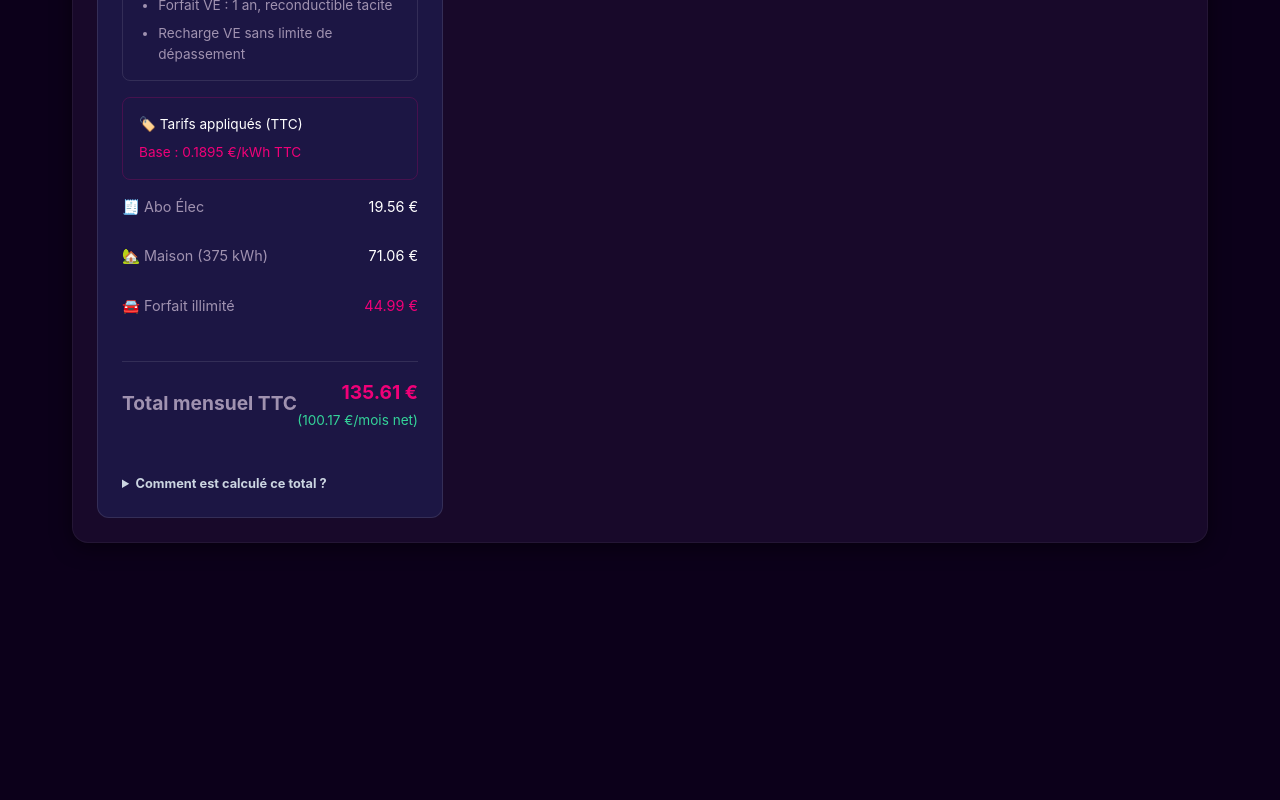
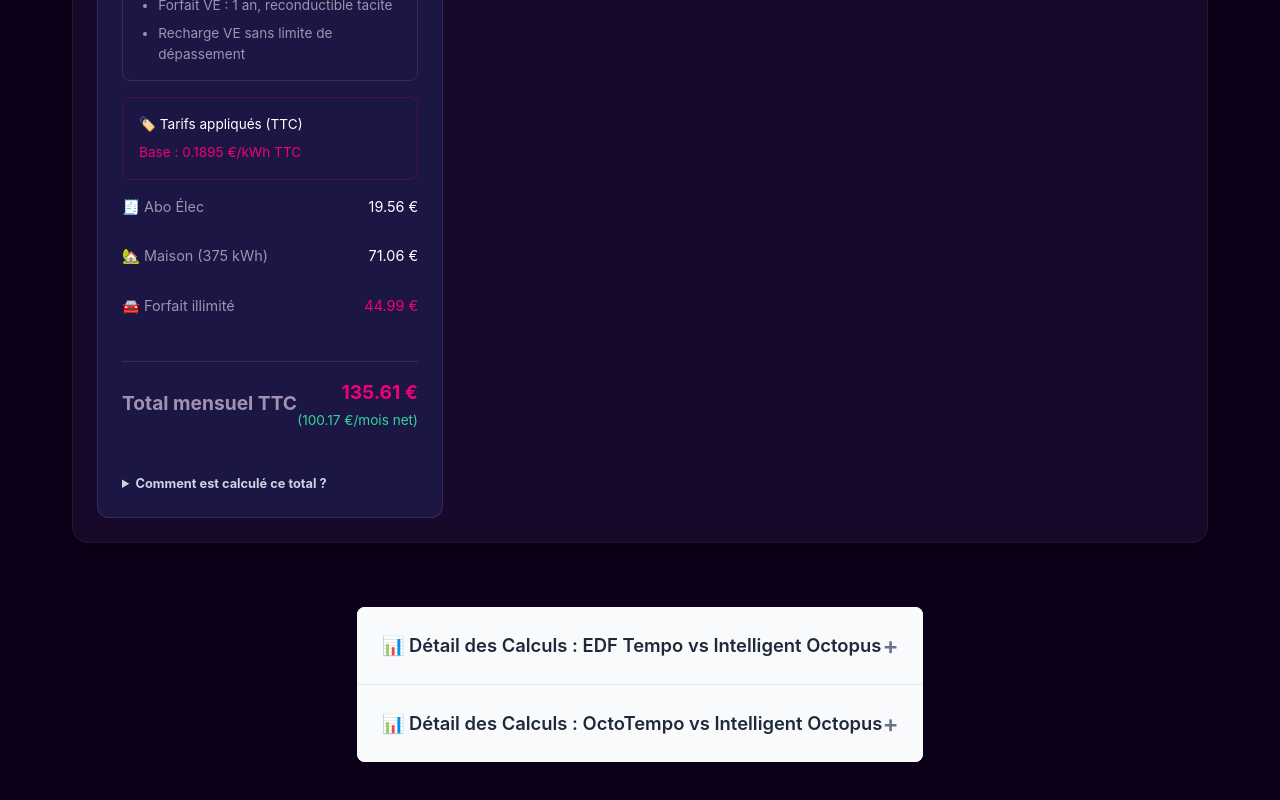
Before and after one commit to almoha73/comparateur-VE, a React (Vite) app: page / in a window 1280 px wide. Shown: the part 3837-4637 px from the top of the page. Before the commit the page ends 4412 px from the top, so only its background shows below. Built offline with nearby package versions, Linux system fonts and the light colour scheme.

Commit message:
feat: add detailed calculation view for Tempo and OctoTempo

```diff
--- a/src/App.jsx
+++ b/src/App.jsx
@@ -4,6 +4,7 @@
 import ConsumptionInputs from './components/ConsumptionInputs';
 import OfferComparison from './components/OfferComparison';
 import OfferChart from './components/OfferChart';
+import CalculationDetails from './components/CalculationDetails';
 
 function App() {
   const [power, setPower] = useState('9');
@@ -331,6 +332,8 @@
         selectedOfferId={bestOffer.id}
         offerType={offerType}
       />
+
+      <CalculationDetails />
     </div>
   );
 }
--- /dev/null
+++ b/src/components/CalculationDetails.jsx
@@ -0,0 +1,179 @@
+import React, { useState } from 'react';
+
+function CalculationDetails() {
+  const [openSection, setOpenSection] = useState(null);
+
+  const toggleSection = (section) => {
+    setOpenSection(openSection === section ? null : section);
+  };
+
+  const getButtonStyles = (section) => ({
+    width: '100%',
+    padding: '1.5rem',
+    display: 'flex',
+    justifyContent: 'space-between',
+    alignItems: 'center',
+    backgroundColor: openSection === section ? '#eff6ff' : '#f8fafc',
+    border: 'none',
+    borderBottom: '1px solid #e2e8f0',
+    cursor: 'pointer',
+    textAlign: 'left',
+    fontSize: '1.15rem',
+    fontWeight: '600',
+    color: '#1e293b',
+    transition: 'background-color 0.2s'
+  });
+
+  return (
+    <div style={{
+      margin: '2rem auto',
+      maxWidth: '1200px',
+      backgroundColor: '#fff',
+      borderRadius: '8px',
+      boxShadow: '0 4px 6px -1px rgba(0, 0, 0, 0.1)',
+      overflow: 'hidden'
+    }}>
+
+      {/* ---------------- EDF TEMPO ---------------- */}
+      <button
+        onClick={() => toggleSection('tempo')}
+        style={getButtonStyles('tempo')}
+      >
+        <span>📊 Détail des Calculs : EDF Tempo vs Intelligent Octopus</span>
+        <span style={{ fontSize: '1.5rem', color: '#64748b' }}>{openSection === 'tempo' ? '−' : '+'}</span>
+      </button>
+
+      {openSection === 'tempo' && (
+        <div style={{ padding: '2rem', color: '#334155', lineHeight: '1.6', fontSize: '0.95rem' }}>
+          <p><em>Ce document retrace l'intégralité du cheminement mathématique qui permet d'aboutir aux mensualités estimées. À fournir au client s'il souhaite vérifier la pertinence de l'algorithme.</em></p>
+
+          <hr style={{ margin: '1.5rem 0', borderColor: '#e2e8f0' }} />
+
+          <h3 style={{ color: '#0f172a', marginBottom: '1rem' }}>1. Paramètres de la simulation</h3>
+          <ul style={{ paddingLeft: '1.5rem', marginBottom: '1.5rem' }}>
+            <li><strong>Puissance souscrite :</strong> 9 kVA</li>
+            <li><strong>Consommation de la maison :</strong> 4 057 kWh / an (59% HP / 41% HC)</li>
+            <li><strong>Consommation du véhicule (VE) :</strong> 2 880 kWh / an (20% HP / 80% HC)</li>
+          </ul>
+
+          <h3 style={{ color: '#0f172a', marginBottom: '1rem' }}>2. Calcul avec EDF Tempo (Mensualité : 114,48 €)</h3>
+          <p>La spécificité d'EDF Tempo est la fluctuation du prix selon les jours. Pour obtenir une mensualité stable, nous calculons un prix "moyen lissé" sur l'année.</p>
+
+          <h4 style={{ marginTop: '1rem', marginBottom: '0.5rem' }}>A. Le "Prix Moyen Lissé" Tempo calculé par l'algorithme</h4>
+          <ul style={{ paddingLeft: '1.5rem', marginBottom: '1rem' }}>
+            <li><strong>Moyenne HC annuelle</strong> = 0,13347 € / kWh</li>
+            <li><strong>Moyenne HP annuelle</strong> = 0,20013 € / kWh</li>
+          </ul>
+
+          <h4 style={{ marginTop: '1rem', marginBottom: '0.5rem' }}>B. La facture annuelle Tempo</h4>
+          <ul style={{ paddingLeft: '1.5rem', marginBottom: '1rem' }}>
+            <li><strong>Abonnement (9 kVA) :</strong> ~249,86 € / an</li>
+            <li><strong>Maison :</strong> 701,04 € / an</li>
+            <li><strong>Véhicule (VE) :</strong> 422,78 € / an</li>
+          </ul>
+          <div style={{ backgroundColor: '#f1f5f9', padding: '1rem', borderRadius: '4px', fontWeight: 'bold' }}>
+            TOTAL ANNUEL TEMPO : 1 373,68 €<br/>
+            MENSUALITÉ LISSÉE TEMPO : 114,48 € / mois
+          </div>
+
+          <hr style={{ margin: '1.5rem 0', borderColor: '#e2e8f0' }} />
+
+          <h3 style={{ color: '#0f172a', marginBottom: '1rem' }}>3. Calcul avec Intelligent Octopus (Mensualité : 101,10 €)</h3>
+
+          <h4 style={{ marginTop: '1rem', marginBottom: '0.5rem' }}>A. La facture brute annuelle (avant remise de la cagnotte)</h4>
+          <ul style={{ paddingLeft: '1.5rem', marginBottom: '1rem' }}>
+            <li><strong>Abonnement (9 kVA) :</strong> 237,96 € / an</li>
+            <li><strong>Maison :</strong> 744,79 € / an</li>
+            <li><strong>Véhicule (VE) brut :</strong> 475,25 € / an</li>
+          </ul>
+
+          <h4 style={{ marginTop: '1rem', marginBottom: '0.5rem' }}>B. Le calcul de la Cagnotte (Bonus de recharge intelligente)</h4>
+          <p>Total Cagnotte Annuelle : 244,85 € remboursés</p>
+
+          <h4 style={{ marginTop: '1rem', marginBottom: '0.5rem' }}>C. La facture annuelle nette</h4>
+          <p>On prend le coût brut et on déduit la cagnotte générée : 1 458,00 € - 244,85 € = 1 213,15 €</p>
+          <div style={{ backgroundColor: '#ecfdf5', color: '#065f46', padding: '1rem', borderRadius: '4px', fontWeight: 'bold' }}>
+            TOTAL ANNUEL OCTOPUS : 1 213,15 €<br/>
+            MENSUALITÉ LISSÉE OCTOPUS : 101,10 € / mois
+          </div>
+        </div>
+      )}
+
+      {/* ---------------- OCTOTEMPO ---------------- */}
+      <button
+        onClick={() => toggleSection('octotempo')}
+        style={{...getButtonStyles('octotempo'), borderBottom: openSection === 'octotempo' ? '1px solid #e2e8f0' : 'none'}}
+      >
+        <span>📊 Détail des Calculs : OctoTempo vs Intelligent Octopus</span>
+        <span style={{ fontSize: '1.5rem', color: '#64748b' }}>{openSection === 'octotempo' ? '−' : '+'}</span>
+      </button>
+
+      {openSection === 'octotempo' && (
+        <div style={{ padding: '2rem', color: '#334155', lineHeight: '1.6', fontSize: '0.95rem' }}>
+          <p><em>Même logique que pour EDF Tempo, mais appliquée aux tarifs saisonniers d'OctoTempo (saisonnalité propre à Octopus Energy).</em></p>
+
+          <hr style={{ margin: '1.5rem 0', borderColor: '#e2e8f0' }} />
+
+          <h3 style={{ color: '#0f172a', marginBottom: '1rem' }}>1. Paramètres de la simulation</h3>
+          <ul style={{ paddingLeft: '1.5rem', marginBottom: '1.5rem' }}>
+            <li><strong>Puissance souscrite :</strong> 9 kVA</li>
+            <li><strong>Consommation de la maison :</strong> 4 057 kWh / an (59% HP / 41% HC)</li>
+            <li><strong>Consommation du véhicule (VE) :</strong> 2 880 kWh / an (20% HP / 80% HC)</li>
+          </ul>
+
+          <h3 style={{ color: '#0f172a', marginBottom: '1rem' }}>2. Calcul avec OctoTempo (Mensualité : 115,92 €)</h3>
+          <p>Les prix varient selon la saison (Été / Hiver) et la couleur du jour. Nous calculons un prix moyen lissé sur l'année.</p>
+
+          <h4 style={{ marginTop: '1rem', marginBottom: '0.5rem' }}>A. Les tarifs OctoTempo au kWh (TTC)</h4>
+          <ul style={{ paddingLeft: '1.5rem', marginBottom: '1rem' }}>
+            <li>Période Été (214 j, soit 58,63%) : HC 0,1325 € / HP 0,1575 €</li>
+            <li>Période Hiver "Normale" (129 j, soit 35,34%) : HC 0,1575 € / HP 0,1871 €</li>
+            <li>Jours Rouges (22 j, soit 6,03%) : HC 0,1575 € / HP 0,6469 €</li>
+          </ul>
+
+          <h4 style={{ marginTop: '1rem', marginBottom: '0.5rem' }}>B. Le "Prix Moyen Lissé" OctoTempo</h4>
+          <ul style={{ paddingLeft: '1.5rem', marginBottom: '1rem' }}>
+            <li><strong>Moyenne HC annuelle</strong> = (58,63% × 0,1325) + (35,34% × 0,1575) + (6,03% × 0,1575) = <strong>0,14284 € / kWh</strong></li>
+            <li><strong>Moyenne HP annuelle</strong> = (58,63% × 0,1575) + (35,34% × 0,1871) + (6,03% × 0,6469) = <strong>0,19747 € / kWh</strong></li>
+          </ul>
+
+          <h4 style={{ marginTop: '1rem', marginBottom: '0.5rem' }}>C. La facture annuelle OctoTempo</h4>
+          <ul style={{ paddingLeft: '1.5rem', marginBottom: '1rem' }}>
+            <li><strong>Abonnement (9 kVA) :</strong> 237,96 € / an</li>
+            <li><strong>Maison :</strong>
+              <ul style={{ paddingLeft: '1.5rem' }}>
+                <li>HC : 1 663,37 kWh × 0,14284 € = 237,60 €</li>
+                <li>HP : 2 393,63 kWh × 0,19747 € = 472,67 €</li>
+                <li><em>Sous-total = 710,27 €</em></li>
+              </ul>
+            </li>
+            <li><strong>Véhicule (VE) :</strong>
+              <ul style={{ paddingLeft: '1.5rem' }}>
+                <li>HC : 2 304 kWh × 0,14284 € = 329,11 €</li>
+                <li>HP : 576 kWh × 0,19747 € = 113,74 €</li>
+                <li><em>Sous-total = 442,85 €</em></li>
+              </ul>
+            </li>
+          </ul>
+          <div style={{ backgroundColor: '#f1f5f9', padding: '1rem', borderRadius: '4px', fontWeight: 'bold' }}>
+            TOTAL ANNUEL OCTOTEMPO : 1 391,08 €<br/>
+            MENSUALITÉ LISSÉE OCTOTEMPO : 115,92 € / mois
+          </div>
+
+          <hr style={{ margin: '1.5rem 0', borderColor: '#e2e8f0' }} />
+
+          <h3 style={{ color: '#0f172a', marginBottom: '1rem' }}>3. Bilan Financier : OctoTempo vs Intelligent Octopus</h3>
+          <ul style={{ paddingLeft: '1.5rem' }}>
+            <li>Coût mensuel OctoTempo : <strong>115,92 €</strong></li>
+            <li>Coût mensuel Intelligent Octopus (après cagnotte) : <strong>101,10 €</strong></li>
+            <li>Économie réalisée avec Intelligent Octopus par rapport à OctoTempo : <strong>14,82 € / mois</strong> (soit environ <strong>178 € / an</strong>).</li>
+            <li>Tout comme pour EDF Tempo, le tarif garanti à 0,08 € / kWh de la recharge via l'algorithme Octopus creuse considérablement l'écart en faveur de l'offre Intelligent Octopus pour un propriétaire de véhicule électrique.</li>
+          </ul>
+        </div>
+      )}
+
+    </div>
+  );
+}
+
+export default CalculationDetails;
```
